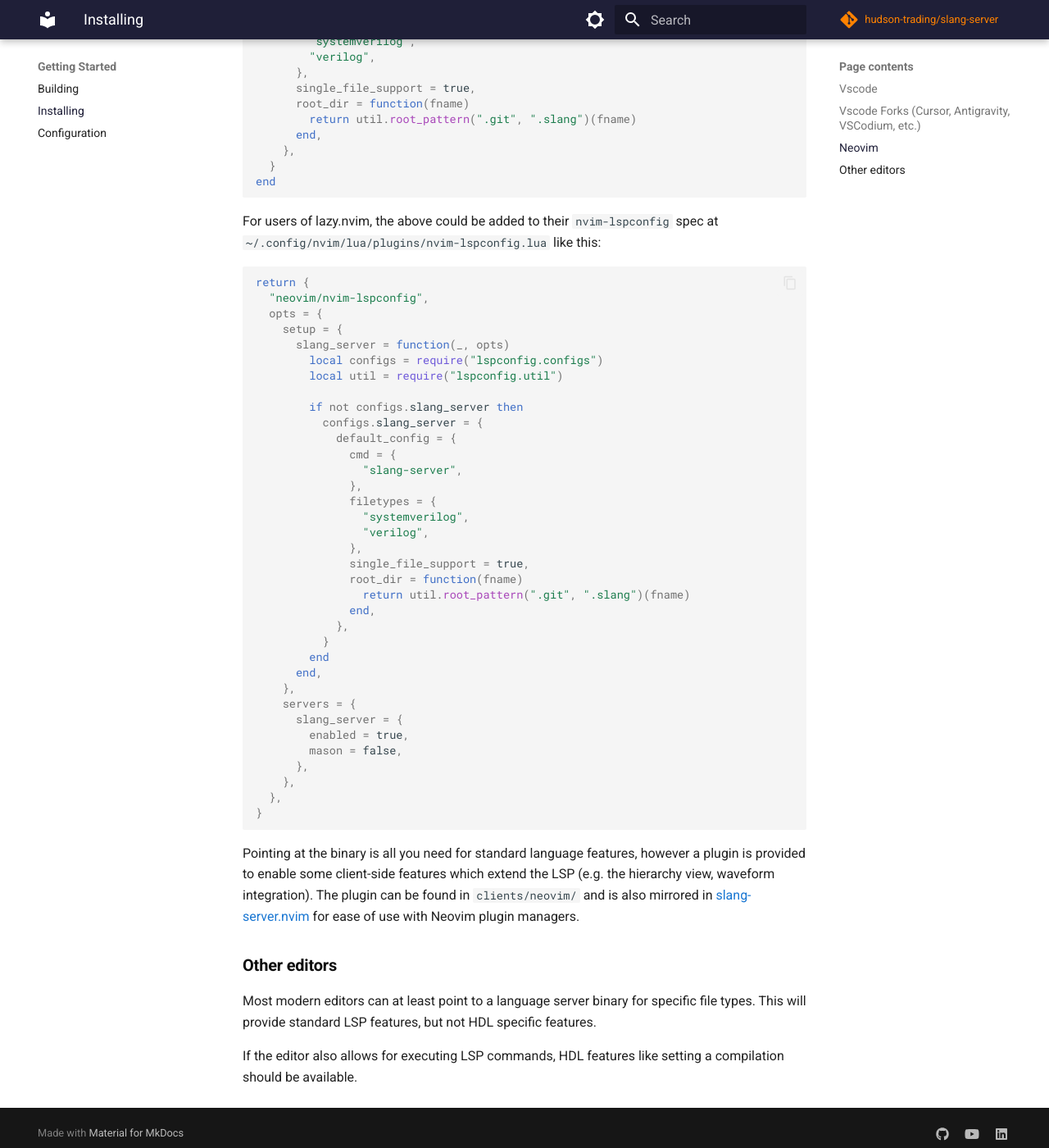
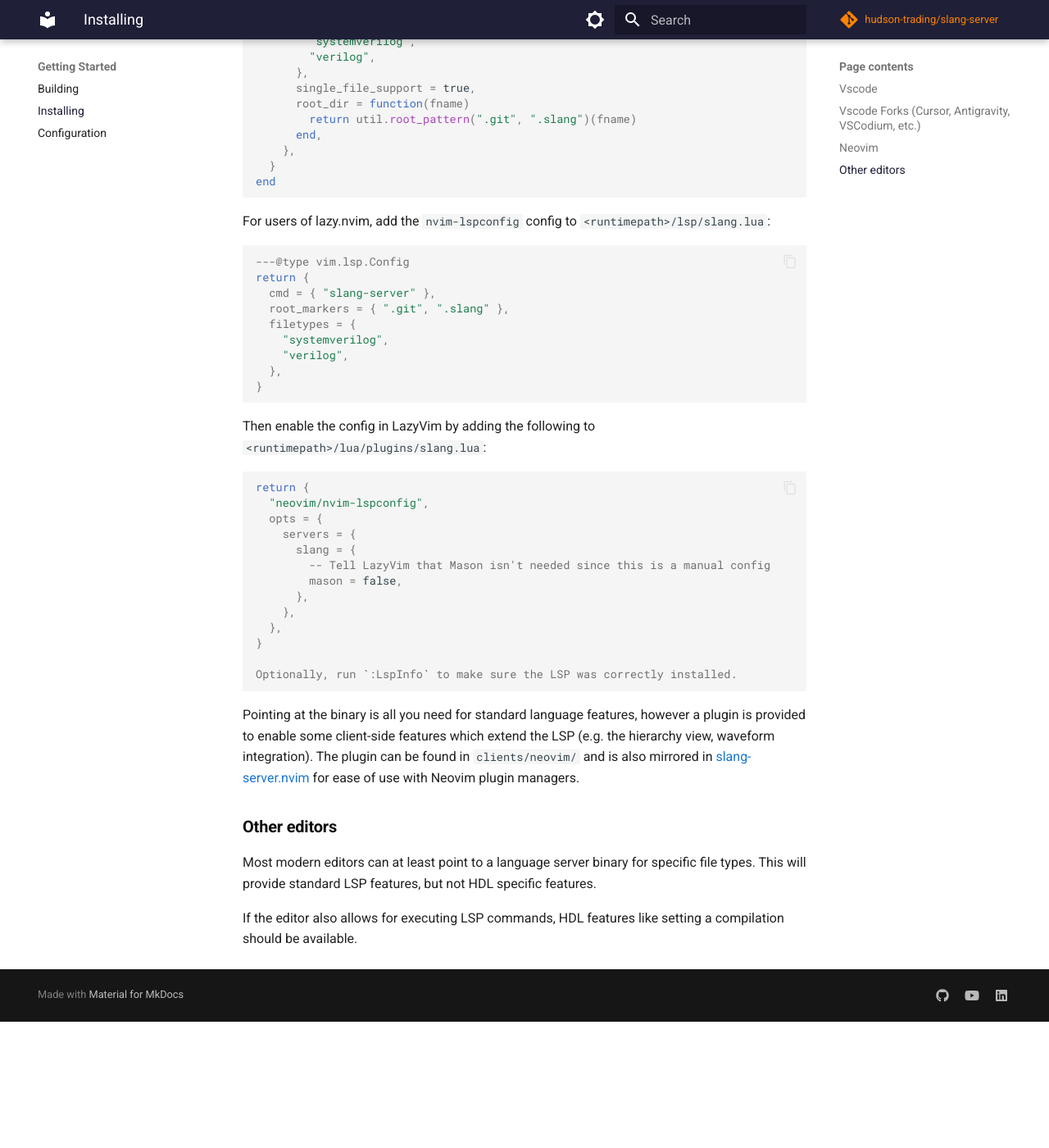
Before and after one commit to hudson-trading/slang-server, an MkDocs documentation site: the page built from docs/start/installing.md, in a window 1280 px wide and 1400 px high, scrolled down 1161 px. Shown: the whole window at 82% size. Built offline with MkDocs 1.6.1 and Material for MkDocs 9.7.7, drawn with Linux system fonts in a browser that asks for light colours; comment, search, counter and statistics services are not loaded; after the commit the page ends 2407 px from its top, so only the background shows below that.

Commit message:
Improve LazyVim install instructions

````diff
--- a/docs/start/installing.md
+++ b/docs/start/installing.md
@@ -1,5 +1,4 @@
 # Installing
-
 
 ### Vscode
 
@@ -13,8 +12,8 @@
 
 > `slang-server` will eventually be added to [nvim-lspconfig](https://github.com/neovim/nvim-lspconfig) and [mason.nvim](https://github.com/mason-org/mason.nvim) so that no additional configuration will be required. Until then, follow one of the methods below to manually add the server configuration.
 
+For newer versions of Neovim (≥ v0.11), the new [vim.lsp API](<https://neovim.io/doc/user/lsp.html#vim.lsp.start()>) is the preferred, simpler way to configure language servers:
 
-For newer versions of Neovim (≥ v0.11), the new [vim.lsp API](https://neovim.io/doc/user/lsp.html#vim.lsp.start()) is the preferred, simpler way to configure language servers:
 ```lua
 vim.lsp.config("slang-server", {
   cmd = { "slang-server" },
@@ -29,6 +28,7 @@
 ```
 
 For older versions of Neovim (< v0.11) with `nvim-lspconfig`, the server can be configured with:
+
 ```lua
 local configs = require("lspconfig.configs")
 local util = require("lspconfig.util")
@@ -52,49 +52,42 @@
 end
 ```
 
-For users of lazy.nvim, the above could be added to their `nvim-lspconfig` spec at `~/.config/nvim/lua/plugins/nvim-lspconfig.lua` like this:
+For users of lazy.nvim, add the `nvim-lspconfig` config to `<runtimepath>/lsp/slang.lua`:
+
+```lua
+---@type vim.lsp.Config
+return {
+  cmd = { "slang-server" },
+  root_markers = { ".git", ".slang" },
+  filetypes = {
+    "systemverilog",
+    "verilog",
+  },
+}
+```
+
+Then enable the config in LazyVim by adding the following to `<runtimepath>/lua/plugins/slang.lua`:
+
 ```lua
 return {
   "neovim/nvim-lspconfig",
   opts = {
-    setup = {
-      slang_server = function(_, opts)
-        local configs = require("lspconfig.configs")
-        local util = require("lspconfig.util")
-
-        if not configs.slang_server then
-          configs.slang_server = {
-            default_config = {
-              cmd = {
-                "slang-server",
-              },
-              filetypes = {
-                "systemverilog",
-                "verilog",
-              },
-              single_file_support = true,
-              root_dir = function(fname)
-                return util.root_pattern(".git", ".slang")(fname)
-              end,
-            },
-          }
-        end
-      end,
-    },
     servers = {
-      slang_server = {
-        enabled = true,
+      slang = {
+        -- Tell LazyVim that Mason isn't needed since this is a manual config
         mason = false,
       },
     },
   },
 }
+
+Optionally, run `:LspInfo` to make sure the LSP was correctly installed.
 ```
 
 Pointing at the binary is all you need for standard language features, however a plugin is provided to enable some client-side features which extend the LSP (e.g. the hierarchy view, waveform integration). The plugin can be found in `clients/neovim/` and is also mirrored in [slang-server.nvim](https://github.com/hudson-trading/slang-server.nvim) for ease of use with Neovim plugin managers.
 
 ### Other editors
 
-Most modern editors can at least point to a language server binary for specific file types. This will provide standard LSP features, but not HDL specific  features.
+Most modern editors can at least point to a language server binary for specific file types. This will provide standard LSP features, but not HDL specific features.
 
 If the editor also allows for executing LSP commands, HDL features like setting a compilation should be available.
````
